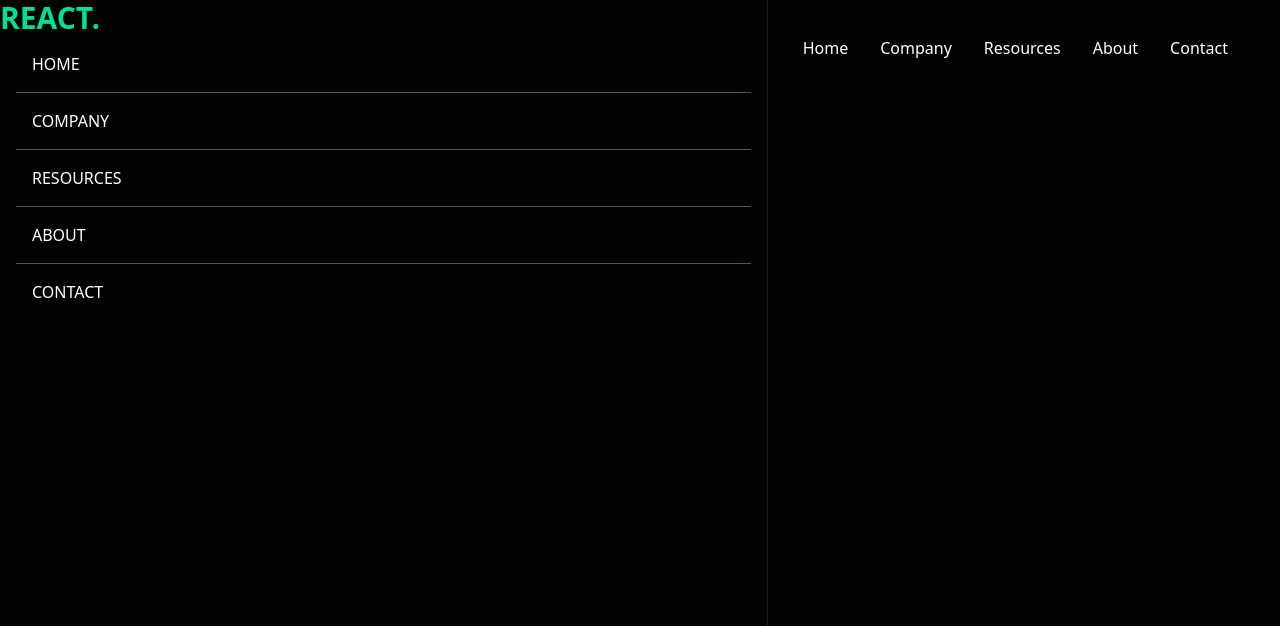
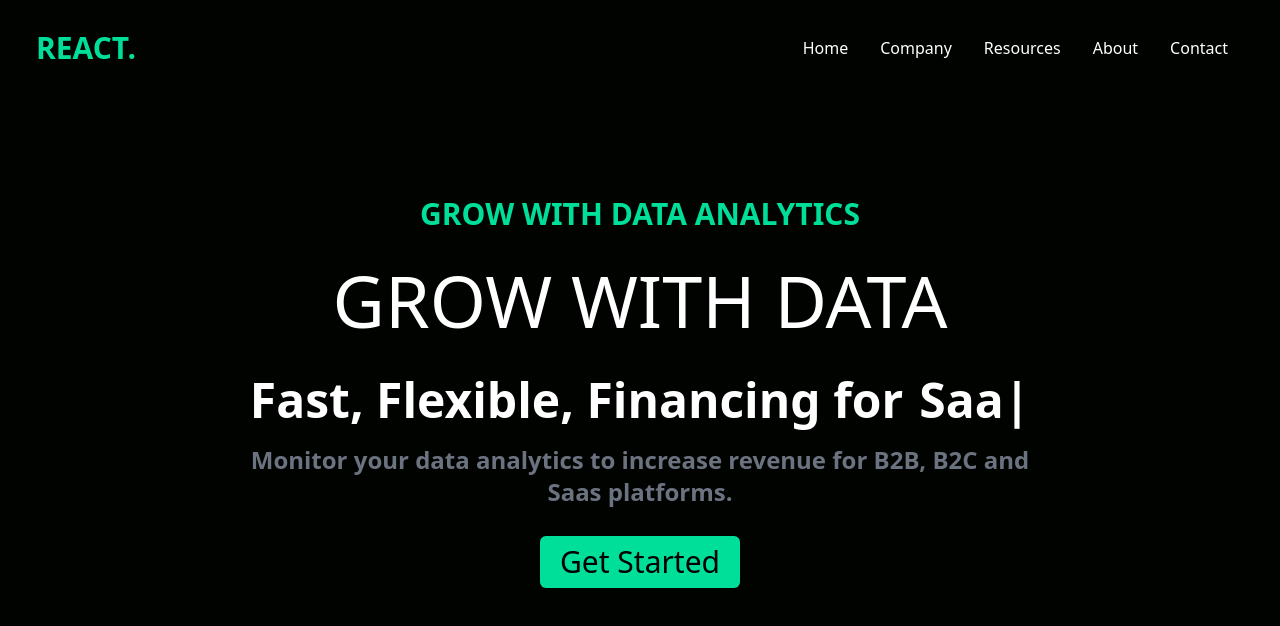
Before and after one commit to Hemantchuabey/React-Tailwind-Responsive-App, a React (Create React App) app: page / in a window 1280 px wide. Shown: the top 626 px of the page. Built offline with nearby package versions, Linux system fonts and the light colour scheme.

Commit message:
Added Home page much cleaner and added some content which user will encounter the first as soon as he open the website.Added typed package using which now we can have make the strings to appear and disapear using typed animation

```diff
--- a/package.json
+++ b/package.json
@@ -10,6 +10,7 @@
     "react-dom": "^18.2.0",
     "react-icons": "^4.7.1",
     "react-scripts": "5.0.1",
+    "react-typed": "^1.2.0",
     "web-vitals": "^2.1.4"
   },
   "scripts": {
--- a/src/App.js
+++ b/src/App.js
@@ -1,10 +1,12 @@
 import "./App.css";
+import ContentBody from "./Component/ContentBody";
 import Navbar from "./Component/Navbar";
 
 function App() {
   return (
     <div className="App">
       <Navbar />
+      <ContentBody />
     </div>
   );
 }
--- /dev/null
+++ b/src/Component/ContentBody.js
@@ -0,0 +1,33 @@
+import React from "react";
+import Typed from "react-typed";
+function ContentBody() {
+  return (
+    <div className="text-white text-3xl w-full h-screen max-w-[800px] flex flex-col mx-auto text-center justify-center mt-[-96px]">
+      <p className="text-[#00df9a] font-bold p-2">GROW WITH DATA ANALYTICS</p>
+      <h1 className="md:text-7xl sm:text-6xl text-4xl md:py-6">
+        GROW WITH DATA
+      </h1>
+      <div className="flex justify-center items-center">
+        <p className="md:text-5xl sm:text-4xl text-xl font-bold py-4">
+          Fast, Flexible, Financing for
+        </p>
+        <Typed
+          strings={["B2B", "B2C", "SaaS"]}
+          typeSpeed={120}
+          backSpeed={140}
+          loop
+          className="md:text-5xl sm:text-4xl text-xl font-bold md:pl-4 pl-2"
+        />
+      </div>
+      <p className="md:text-2xl text-xl text-gray-500 font-bold p-1">
+        Monitor your data analytics to increase revenue for B2B, B2C and Saas
+        platforms.
+      </p>
+      <button className="bg-[#00df9a] w-[200px] rounded-md my-6 font-medium mx-auto py-2 text-black">
+        Get Started
+      </button>
+    </div>
+  );
+}
+
+export default ContentBody;
--- a/src/Component/Navbar.js
+++ b/src/Component/Navbar.js
@@ -1,7 +1,7 @@
 import React, { useState } from "react";
 import { AiOutlineClose, AiOutlineMenu } from "react-icons/ai";
 function Navbar() {
-  const [nav, setNav] = useState(false);
+  const [nav, setNav] = useState(true);
   const handleNav = () => {
     setNav(!nav);
   };
```
Also changed, not shown: 1 other file (tests, documents, lock files or other folders).
